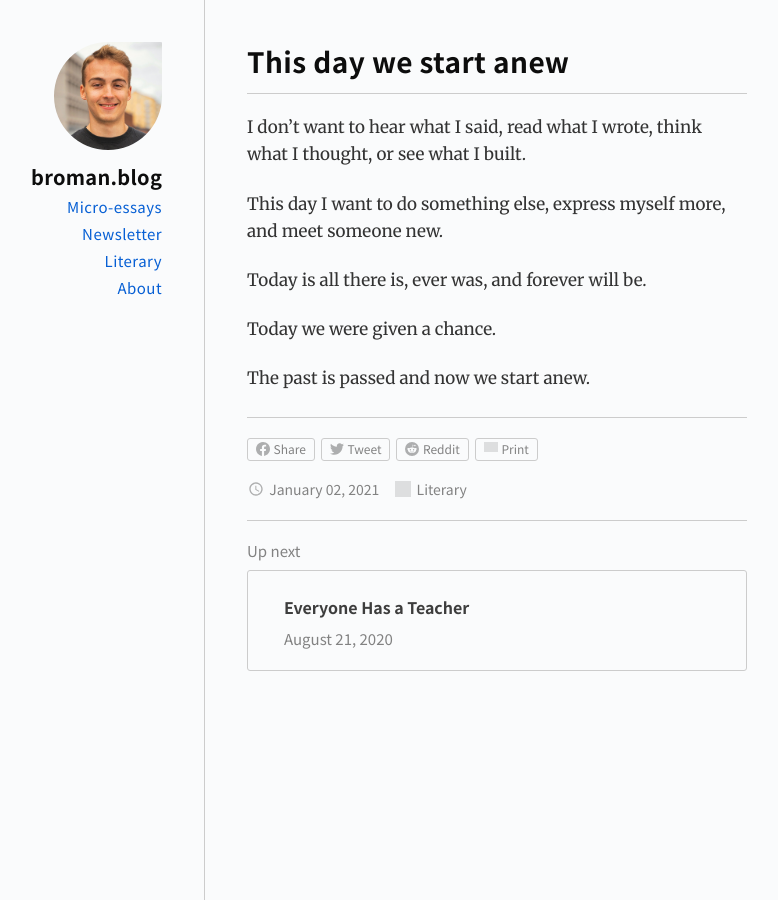
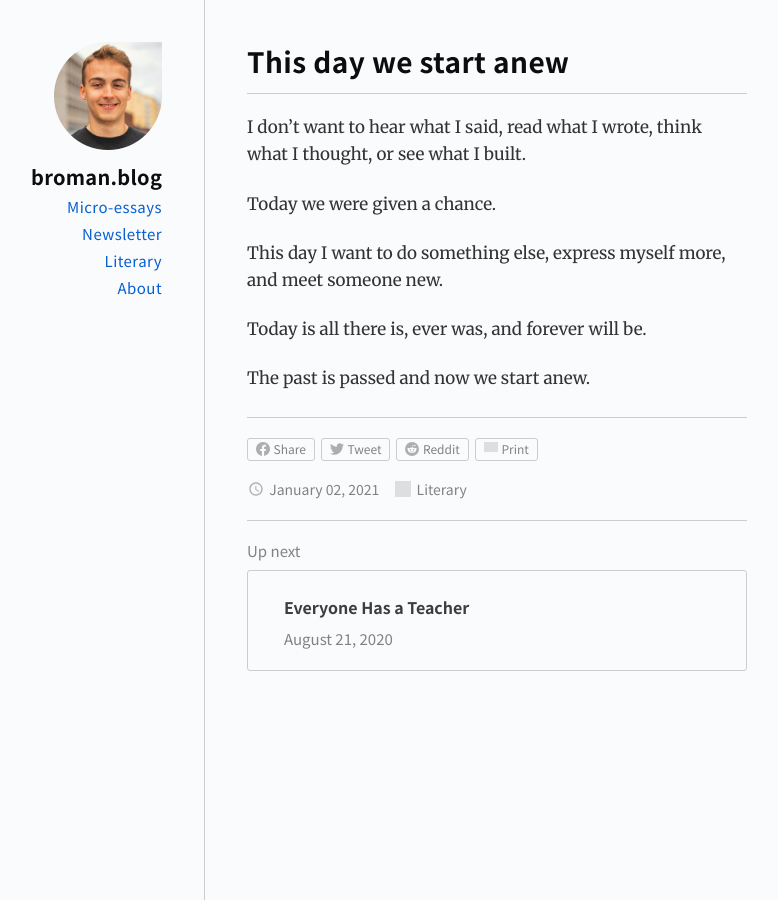
Before and after one commit to gdbroman/broman.blog, a Jekyll site: the page built from _posts/2020/2021-01-02-this-day-we-start-anew.md, in a window 1280 px wide. Shown: the whole page, without its empty margins (251-1029 px from the left). Built offline with Jekyll 4.4.1, drawn with Linux system fonts in a browser that asks for light colours; grey boxes are pictures that could not be loaded.

Commit message:
revision

```diff
--- a/_posts/2020/2021-01-02-this-day-we-start-anew.md
+++ b/_posts/2020/2021-01-02-this-day-we-start-anew.md
@@ -6,10 +6,10 @@ category: literary
 
 I don't want to hear what I said, read what I wrote, think what I thought, or see what I built.
 
+Today we were given a chance.
+
 This day I want to do something else, express myself more, and meet someone new.
 
 Today is all there is, ever was, and forever will be.
 
-Today we were given a chance.
-
 The past is passed and now we start anew.
```
